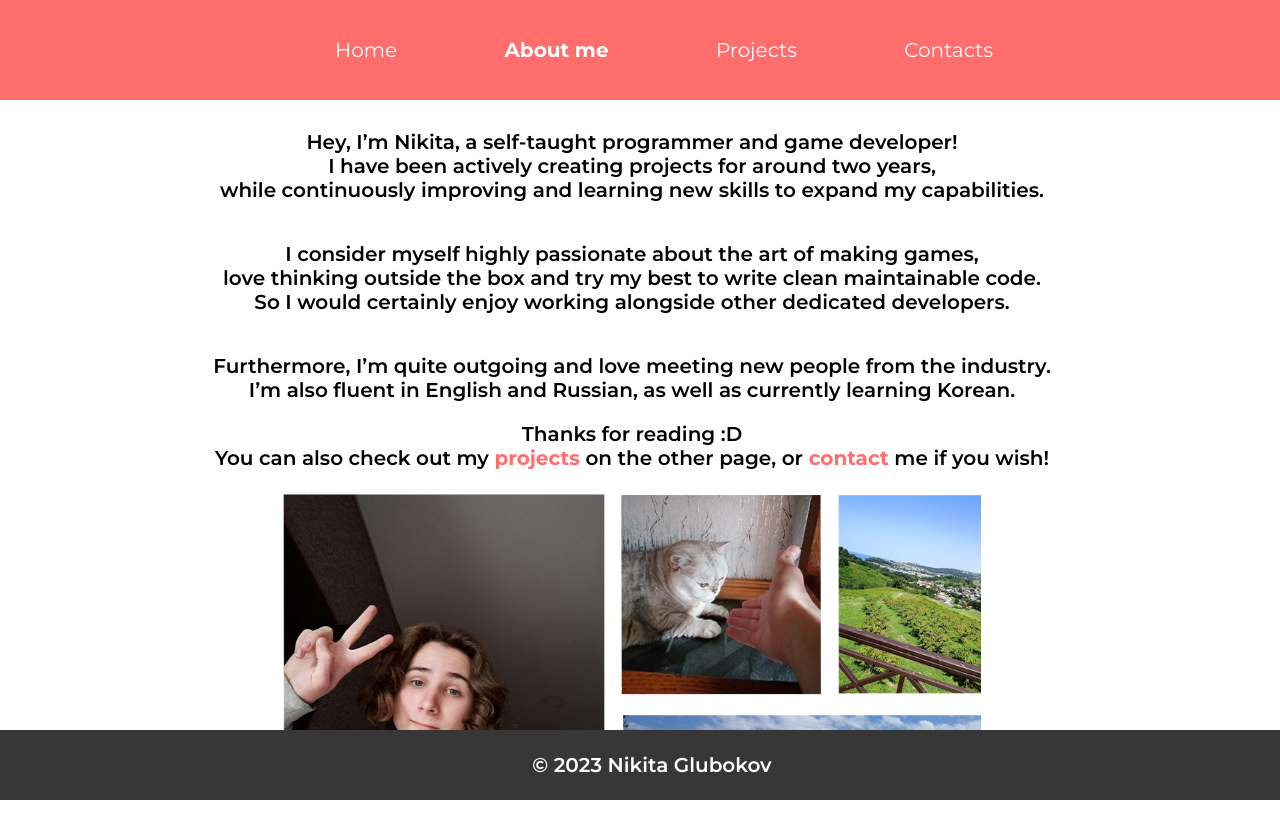
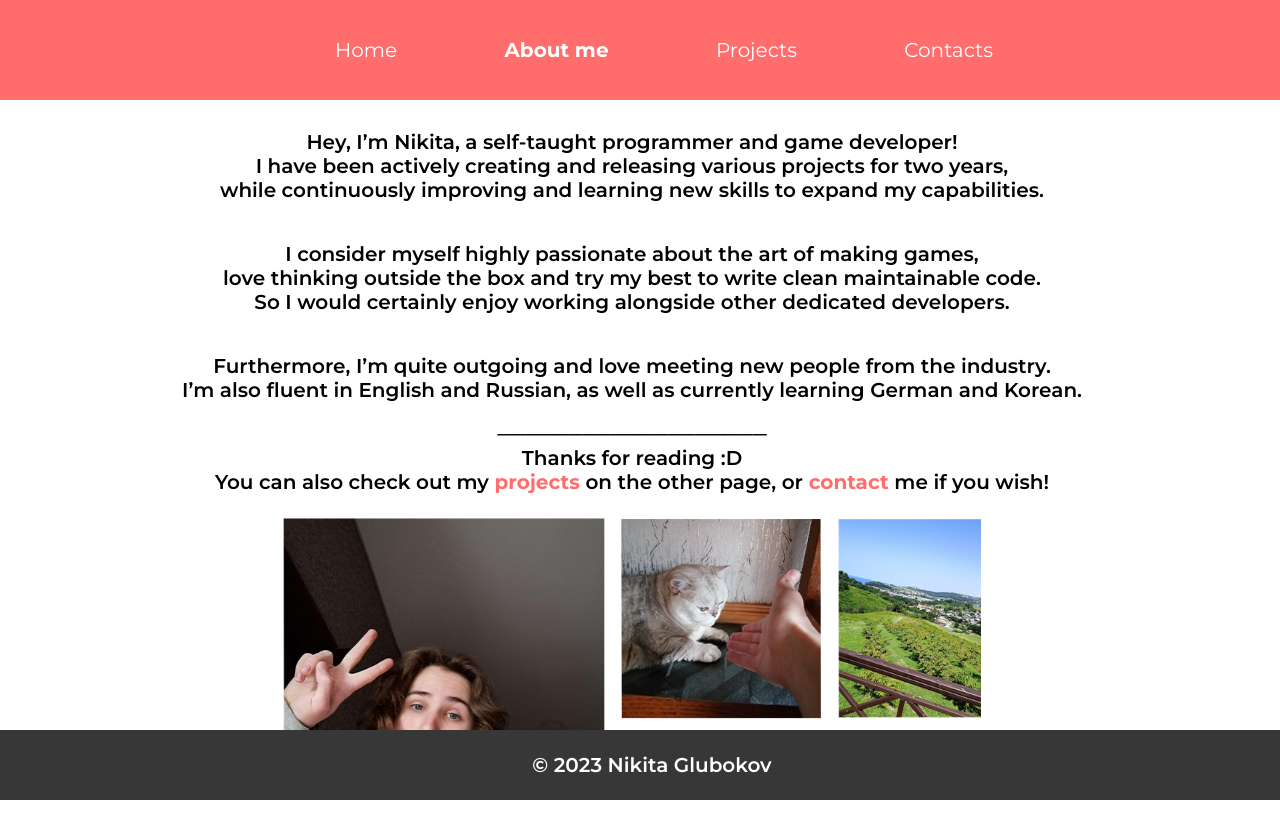
Before and after one commit to King0fBread/gamedev-portfolio, a React (Vite) app: page /about in a window 1280 px wide. Built offline with nearby package versions, Linux system fonts and the light colour scheme; a web font is replaced by a local one.

Commit message:
Some minor design changes

```diff
--- a/src/index.css
+++ b/src/index.css
@@ -102,7 +102,6 @@ body{
 .container{
   font-family: "Montserrat", sans-serif;
   font-weight: 600;
-
 }
 .centered-content-title{
   align-items: center;
@@ -159,20 +158,22 @@ body{
   margin-top: 3%;
   width: 50px;
   height: 50px;
-}
-.arrow-icon:hover{
-  color: #FF6D6D;
   animation-name: arrowAnimation;
   animation-duration: 1.5s;
   animation-iteration-count: infinite;
   cursor: pointer;
   animation-timing-function: linear;
 }
+.arrow-icon:hover{
+  width: 70px;
+  height: 70px;
+}
 .hypertextElement{
   color: #FF6D6D;
   font-weight: 700;
 }
 .hypertextElement:hover{
+  font-size: 22px;
   cursor:pointer;
   color: #ff1d1d;
 }
--- a/src/pages/About.jsx
+++ b/src/pages/About.jsx
@@ -16,7 +16,7 @@ const About = () => {
             <div className="centered-content-description-aboutme">
                     Hey, I’m Nikita, a self-taught programmer and game developer!
                     <br></br>
-                    I have been actively creating projects for around two years,
+                    I have been actively creating and releasing various projects for two years,
                     <br/>
                     while continuously improving and learning new skills to expand my capabilities.
                     <p></p>
@@ -28,8 +28,10 @@ const About = () => {
                     <p></p>
                     Furthermore, I’m quite outgoing and love meeting new people from the industry.
                     <br/>
-                    I’m also fluent in English and Russian, as well as currently learning Korean.
+                    I’m also fluent in English and Russian, as well as currently learning German and Korean.
                     <p>
+                        ───────────────────
+                        <br/>
                         Thanks for reading :D
                         <br/>
                         You can also check out my
```
